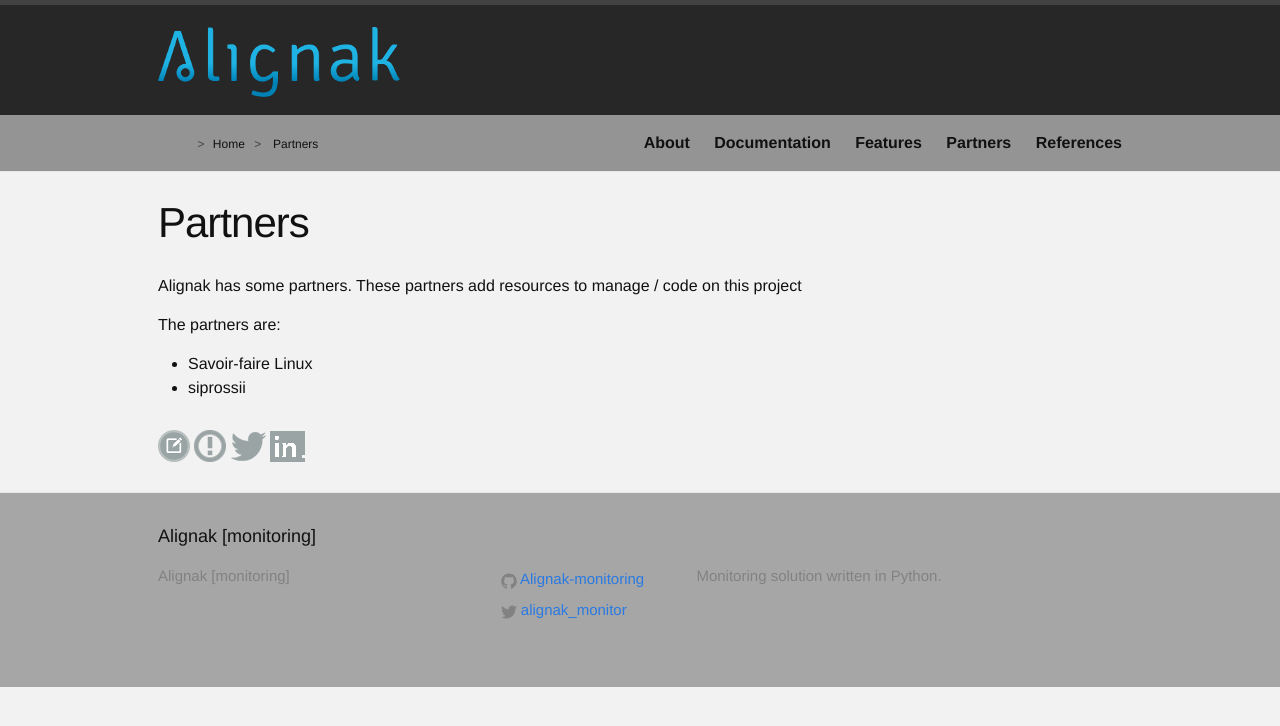
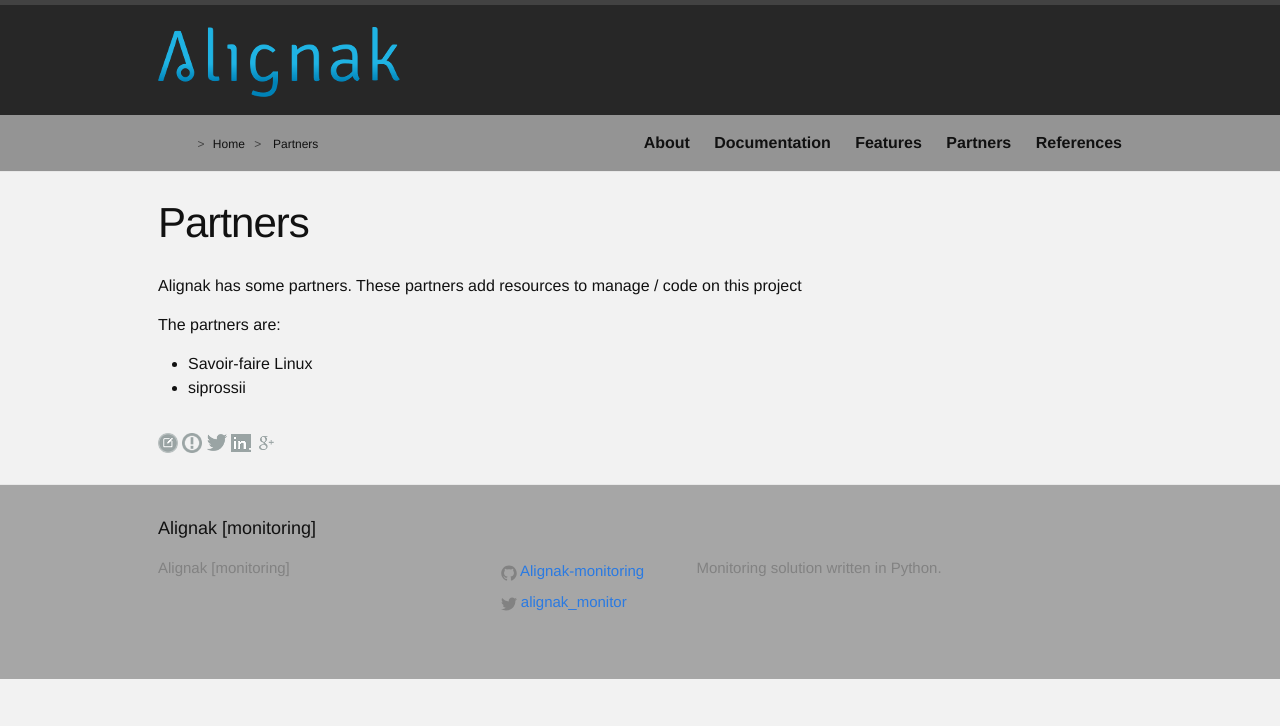
Before and after one commit to Alignak-monitoring/alignak-monitoring.github.io, a Jekyll site: the page built from partners.md, in a window 1280 px wide. Shown: the top 726 px of the page. Built offline with Jekyll 4.4.1, drawn with Linux system fonts in a browser that asks for light colours.

Commit message:
Update icons

```diff
--- a/_layouts/page.html
+++ b/_layouts/page.html
@@ -44,7 +44,7 @@
 
     <!--the Google+ link url; base = https://plus.google.com/share? -->
 
-    <a href="https://plus.google.com/share?url=http://alignak-monitoring.github.io{{ page.url }}&hl=en-US" onclick="javascript:window.open(this.href,'', 'menubar=no,toolbar=no,resizable=yes,scrollbars=yes,height=600,width=600'
+    <a href="https://plus.google.com/share?url=http://alignak-monitoring.github.io{{ page.url }}&hl=en-US" onclick="javascript:window.open(this.href,'', 'menubar=no,toolbar=no,resizable=yes,scrollbars=yes,height=600,width=600');return false;">
 
         <!-- use the google+ logo for the link -->
         <img  alt="..." class="footer-icon" src="{{ site.baseurl }}/images/google_plus.png">
```
Also changed, not shown: images/edit_page.png, images/facebook.png, images/google_plus.png, images/linkedin.png, images/report_issue.png, images/twitter.png.
